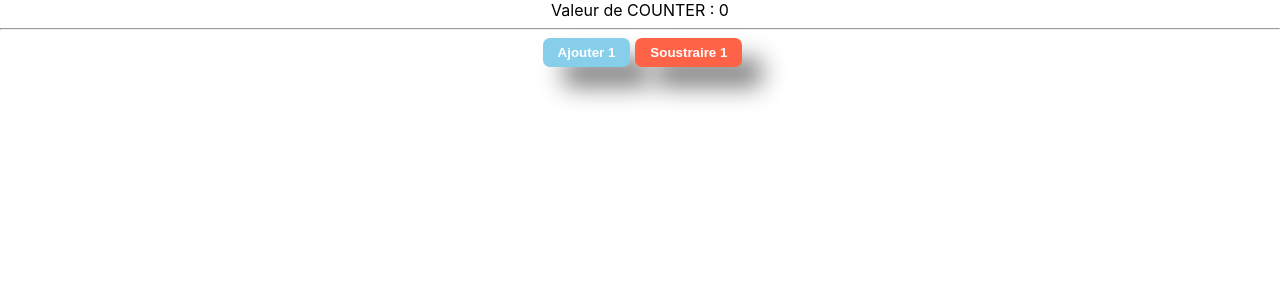
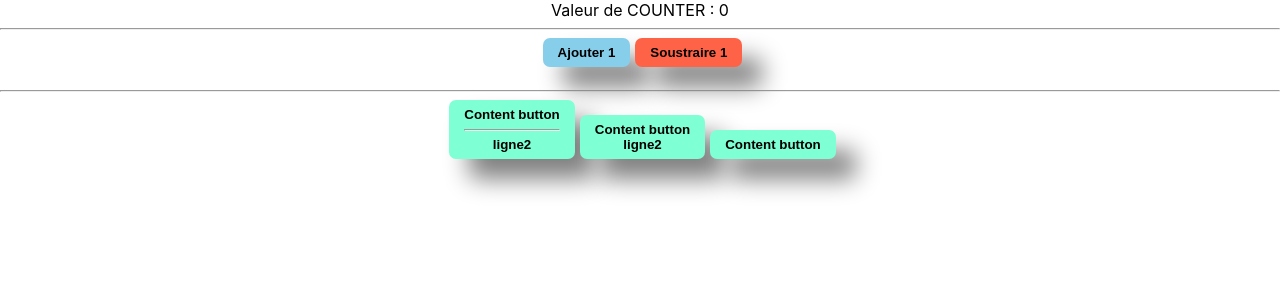
Before and after one commit to alixlebert2/react, a React (Create React App) app in the folder app/: page / in a window 1280 px wide. Shown: the top 300 px of the page. Built offline with nearby package versions, Linux system fonts and the light colour scheme.

Commit message:
use typescrit

```diff
--- a/app/src/App/App.js
+++ b/app/src/App/App.js
@@ -8,6 +8,13 @@ class App extends React.Component{
     // valeur initiale du conteneur étatique
     this.state={counter:0, message: 'aucun message'};
   }
+  componentDidMount(prevProps,prevState) {
+    this.setState({message:'composant monté'});
+    console.log('montage du cmp fini');
+  }
+  componentDidUpdate(prevProps,prevState) {
+    console.log('ancienne, actuelle');
+  }
 
   render(){
     return <div className="App" style={{ textAlign: "center"}}>
@@ -15,22 +22,25 @@ class App extends React.Component{
       <hr/>
 
       <Button
-        text="Ajouter 1"
         bgcolor='skyblue'
         onButtonClicked={() => {
           this.setState({counter:this.state.counter+1})
           console.log(this.state.counter);
           }}
-      />
+      >Ajouter 1</Button>
 
       <Button
-        text="Soustraire 1"
         bgcolor='tomato'
         onButtonClicked={() => {
           this.setState({counter:this.state.counter-1})
           console.log(this.state.counter);
           }}
-      />
+      >Soustraire 1</Button>
+
+      <hr/>
+      <Button><div>Content button<hr/>ligne2</div></Button>
+      <Button><div>Content button</div>ligne2</Button>
+      <Button>Content button</Button>
     </div>
   }
 }
--- a/app/src/App/components/Button/Button.module.css
+++ b/app/src/App/components/Button/Button.module.css
@@ -15,6 +15,10 @@
     background-color: red;
 }
 
-.text {
-    color:brown;
+.Button:hover{
+    box-shadow: 15px 15px 25px grey;
 }
+.clicked{
+    border: ridge grey;
+    box-shadow: 10px 10px 20px grey;
+}
--- a/app/src/App/components/Button/Button.js
+++ b/app/src/App/components/Button/Button.tsx
@@ -1,13 +1,25 @@
-import React from "react";
+import React, {ReactNode, useEffect, useState} from "react";
 import style from './Button.module.css'
 import PropTypes from 'prop-types';
+import { IButtonProps } from "./Button.interface";
 
 
 // contenu du component
-function Button(props) {
-    return (
-    <button className={style.Button}
+const Button :React.FC<IButtonProps>= (props) => {
+    const [isClicked, setisClicked] = useState(false);
+
+    useEffect(() => {
+        if (isClicked) {
+            setTimeout(() => setisClicked(false), 300)
+        }
+    }, [isClicked])
+
+
+    return(
+    <button className={style.Button+(isClicked?' '+style.clicked:'')}
         onClick={(evt) => {
+            setisClicked(true);
+
             if (undefined !== props.onButtonClicked && typeof props.onButtonClicked === 'function')
             props.onButtonClicked()
         }}
@@ -18,17 +30,18 @@ function Button(props) {
         }}
         type={props.type}
     >
-        {props.text}
+        {props.children}
     </button>
     );
 }
-
+/*
 Button.propTypes={
   bgcolor: PropTypes.string.isRequired,
   styleNew: PropTypes.object,
   color: PropTypes.any.isRequired,
   onButtonClicked: PropTypes.func,
-  type: PropTypes.string,
+  //type: PropTypes.string,
+  children: PropTypes.any.isRequired,
 }
 
 Button.defaultProps={
@@ -36,6 +49,6 @@ Button.defaultProps={
     color: 'white',
     type: 'button',
 }
-
+*/
 // exportation
 export default Button;
```
Also changed, not shown: app/src/App/components/Button/Button.interface.tsx (added, +10 -0 lines).
